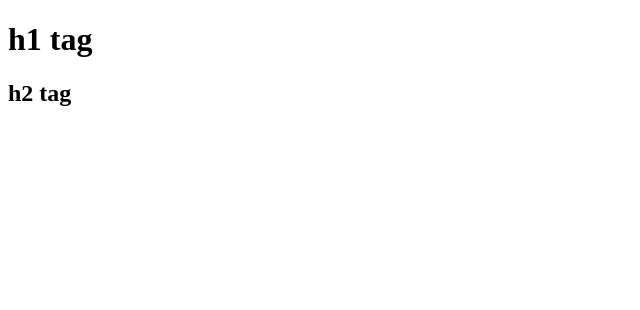
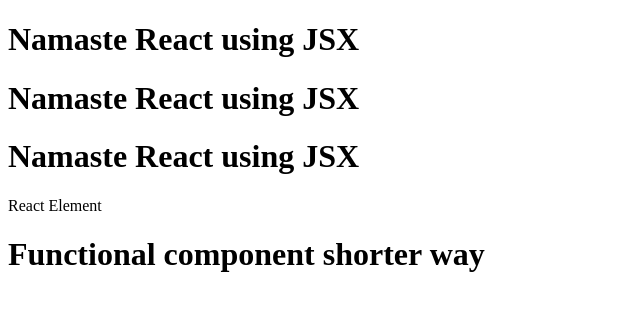
Before and after one commit to Gourav094/HungerHub, a React (Vite) app: page / in a window 1280 px wide. Shown: the top 310 px of the page, without its empty margins (0-640 px from the left). Built offline with nearby package versions, Linux system fonts and the light colour scheme.

Commit message:
Learn about JSX

```diff
--- a/App.js
+++ b/App.js
@@ -1,47 +1,63 @@
 import React from "react";
 import ReactDOM from "react-dom"
 
-// Printing hello world in react
-const heading = React.createElement('h1', { id: "heading" }, "Hello World from React!!!");
+
+// React Element
+const heading = (
+    <h1 className="heading">
+        Namaste React using JSX
+    </h1>
+)
+
+
+
+//React function component --> use function and camel case
+const HeadingComponent = () => {
+    return <h1>functional component</h1>;
+}
+
+
+const HeadingComp = () => (
+    <h1>Shorter way</h1>
+)
+
+//we can write any javscript code using curlie braces
+const ele = <span>React Element</span>
+
+
+//lets show some example --( component composition)
+const Title = () => (
+    <h1 className="heading">
+        Namaste React using JSX
+    </h1>
+)
+
+const HeadingComponent2 = () => (
+    <div>
+        <Title/>
+        <Title></Title>
+        {Title()}
+        {ele}
+        <h1>Functional component shorter way</h1>
+    </div>
+);
 
 const root = ReactDOM.createRoot(document.getElementById("root"));
 
-root.render(heading);
 
-/*
-Lets create this type of structure
-<div id="parent">
-    <div id="child">
-        <h1></h1>
+root.render(<HeadingComponent2/>);
+
+// lets now compose Reacts elements into functions
+
+const Head = (
+    <h1>React element Heading</h1>
+)
+
+const ReactComponent = () => (
+    <div>
+        {Head}
+        <h1>Element into component</h1>
     </div>
-</div>
+)
 
-parent-> ReactElement(object) ==> HTML (browser understand)
-*/
-
-// const parent = React.createElement(
-//     "div",
-//     {id:"parent"},
-//     React.createElement("div",{id:"child"},React.createElement("h1",{},"h1 tag"))
-
-// )
-// console.log(parent);
-// root.render(parent);
-
-
-//what if child has more siblings like h1 and h2 tags
-// then just we need to give an array in place of third parameter
-
-const parent2 = React.createElement(
-    "div",
-    {id:"parent"},
-    React.createElement(
-        "div",
-        {id:"child"},
-        [React.createElement("h1",{},"h1 tag"),React.createElement("h2",{},"h2 tag")]
-    )
-
-)
-root.render(parent2);
-
-// this gonna be messy structure so for overcome this we need to use JSX that gonna make our life easier.
+// root.render(<ReactComponent/>)
--- a/package.json
+++ b/package.json
@@ -5,7 +5,8 @@
 
   "scripts": {
     "test": "jest",
-    "start": "parcel index.html"
+    "start": "parcel index.html",
+    "build": "parcel build index.html"
   },
   "repository": {
     "type": "git",
```
